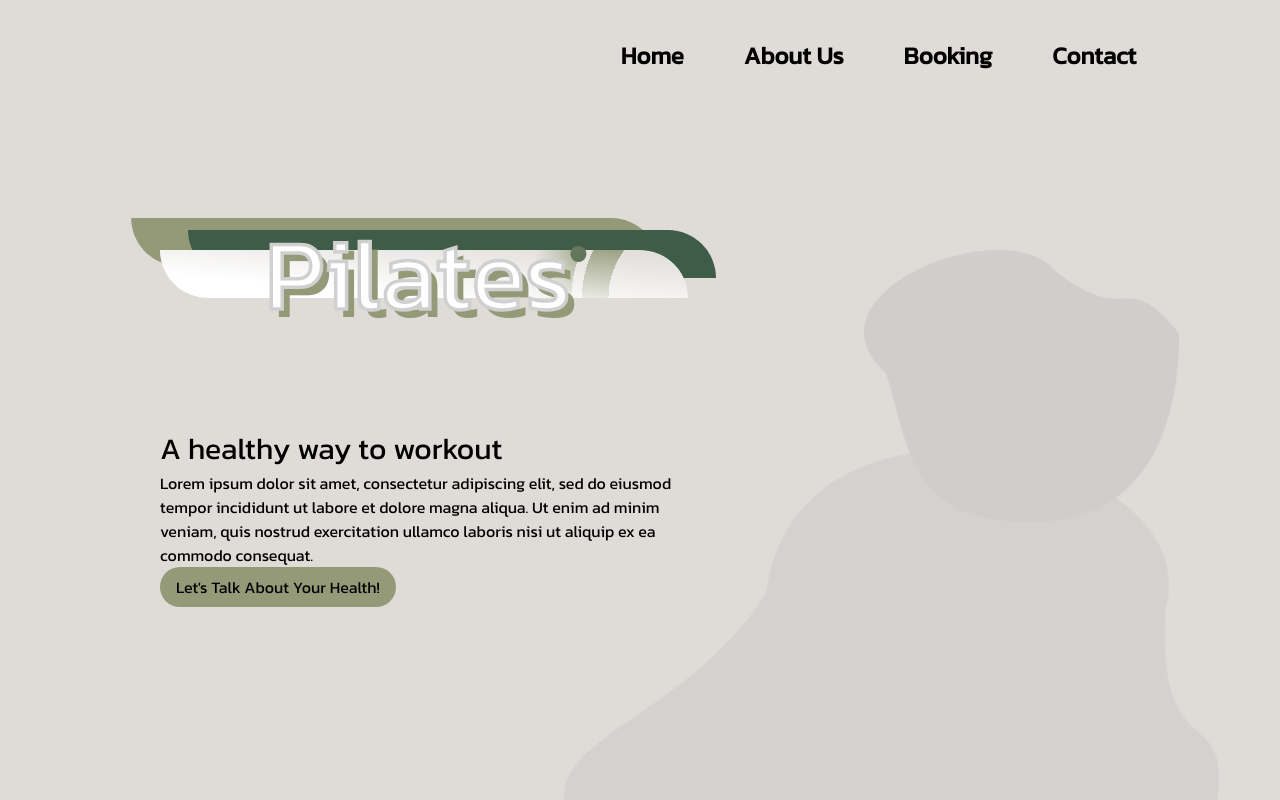
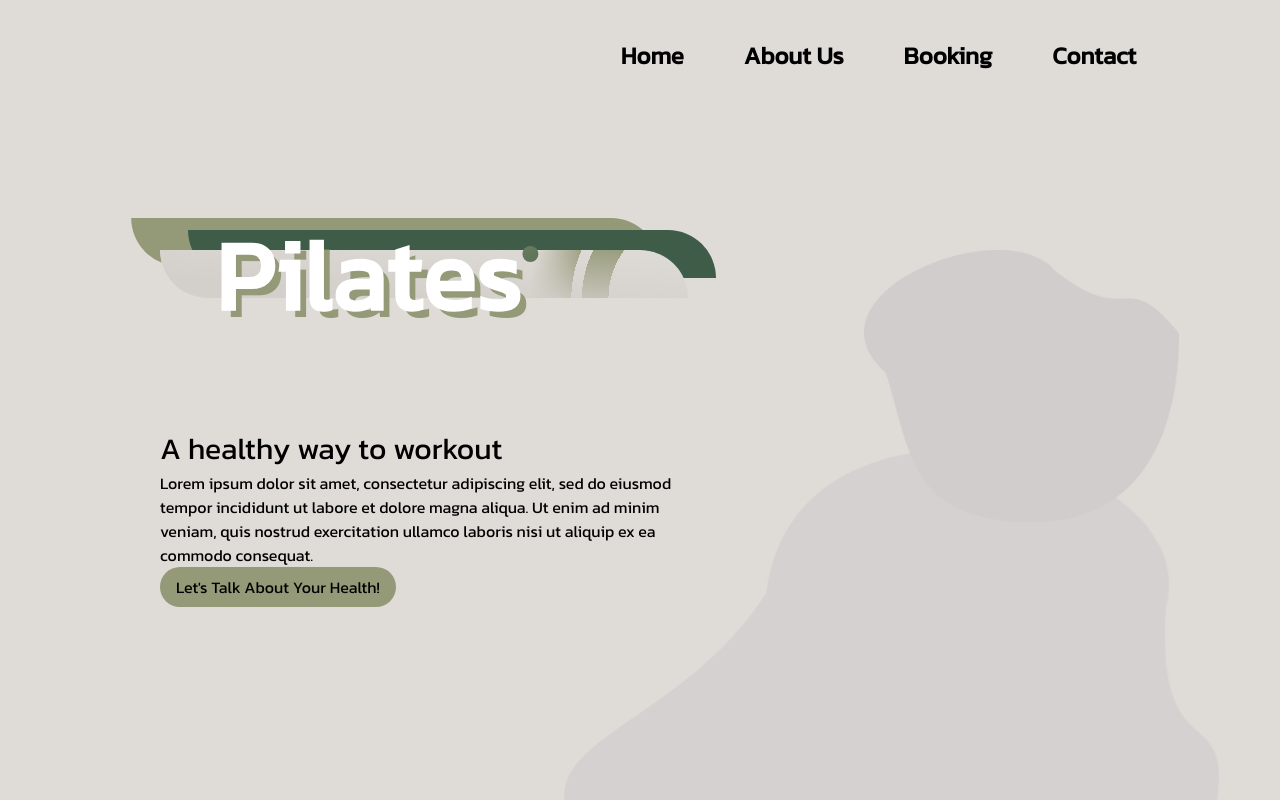
Before and after one commit to Carlie16604/Elevate, a React (Vite) app: page / in a window 1280 px wide. Shown: the top 800 px of the page. Built offline with nearby package versions, Linux system fonts and the light colour scheme.

Commit message:
polished home page

```diff
--- a/src/index.css
+++ b/src/index.css
@@ -94,8 +94,8 @@ ul:hover a:hover ~ a:before {
 
 .artist-card h1 {
   position: absolute;
-  margin-left: 5rem;
-  /* color: #000; */
+  margin-left: 2rem;
+  color: #fff;
 }
 
 .artist-card__title {
@@ -162,7 +162,7 @@ ul:hover a:hover ~ a:before {
   .artist-card {
     background-image: linear-gradient(
         to top right,
-        #fff 25%,
+        #d3cfca 25%,
         transparent
       ),
       radial-gradient(
@@ -203,8 +203,8 @@ ul:hover a:hover ~ a:before {
 
 @supports (-webkit-text-stroke: 1px white) {
   .artist-card__title {
-    -webkit-text-stroke: 0.035em #d0d0d0;
-    color: white;
+    -webkit-text-stroke: 0.035em;
+    /* color: white; */
     text-shadow: 0.075em 0.075em #949978;
   }
 }
```
